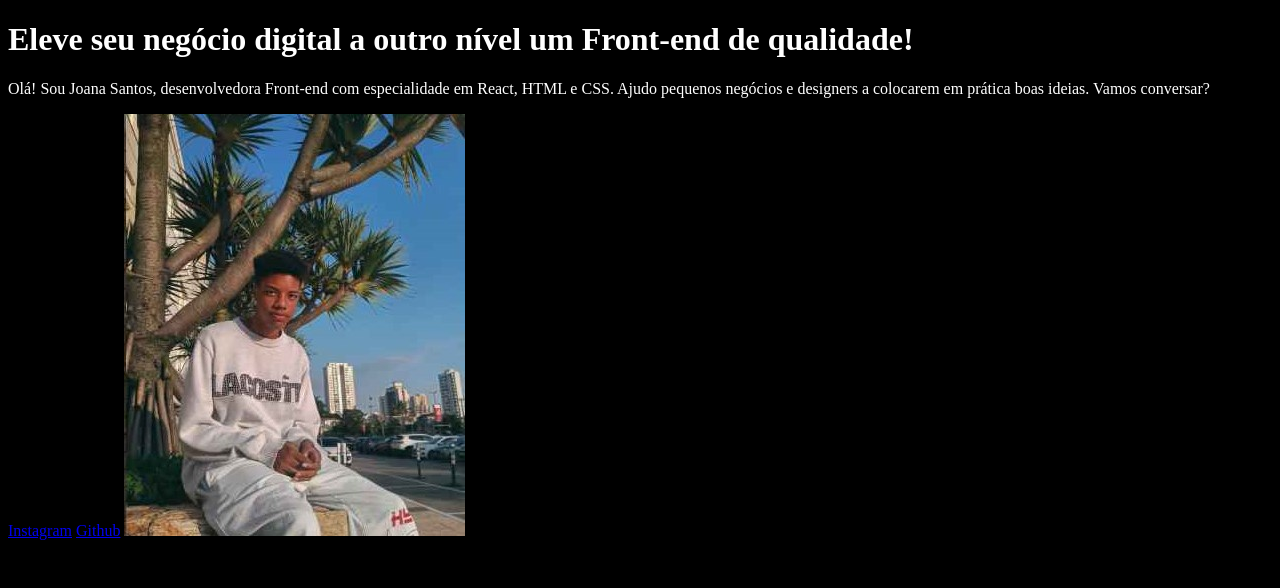
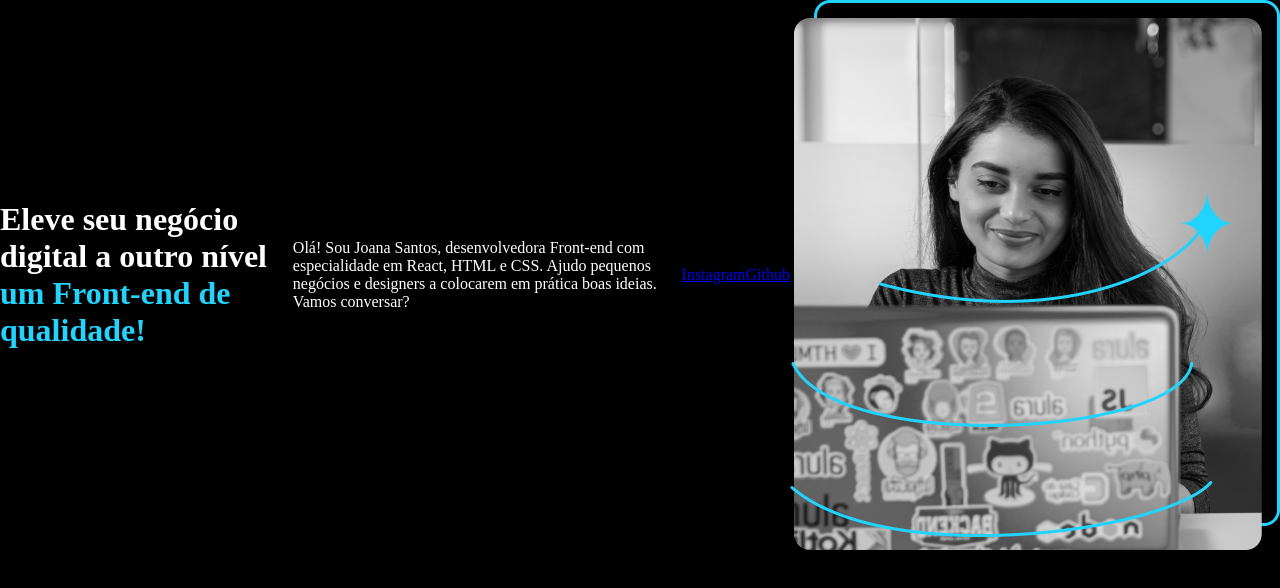
Before and after one commit to Srbielzinho/Portfolio, a plain HTML site: page index.html in a window 1280 px wide. Drawn offline with Linux system fonts and the light colour scheme.

Commit message:
parte dois

```diff
--- a/index.html
+++ b/index.html
@@ -9,12 +9,12 @@
 </head>
 <body>
     <header></header>
-    <main>
-        <h1>Eleve seu negócio digital a outro nível <strong> um Front-end de qualidade!</strong></h1>
+    <main class="apresentacao">
+        <h1>Eleve seu negócio digital a outro nível <strong class="titulo-destaque"> um Front-end de qualidade!</strong></h1>
         <p>Olá! Sou Joana Santos, desenvolvedora Front-end com especialidade em React, HTML e CSS. Ajudo pequenos negócios e designers a colocarem em prática boas ideias. Vamos conversar?</p>
         <a href="https://www.instagram.com/gabrielhotc/">Instagram</a>
         <a href="https://github.com/Srbielzinho">Github</a>
-        <img src="Gabriel.png" alt="Foto do Gabriel Henrique">
+        <img src="Imagem.png" alt="Foto da Joana Santos">
     </main>
     <footer></footer>
 </body>
--- a/style.css
+++ b/style.css
@@ -1,5 +1,20 @@
+*{
+    margin: 0;
+    padding: 0;
+}
+
 body {
+    height: 100vh;
+    box-sizing: border-box;
     background-color: black;
     color: white;
 
 }
+.titulo-destaque{
+    color: #22d4fd;
+}
+
+.apresentacao{
+    display: flex;
+    align-items: center;
+}
```
Also changed, not shown: Imagem.png (added).
